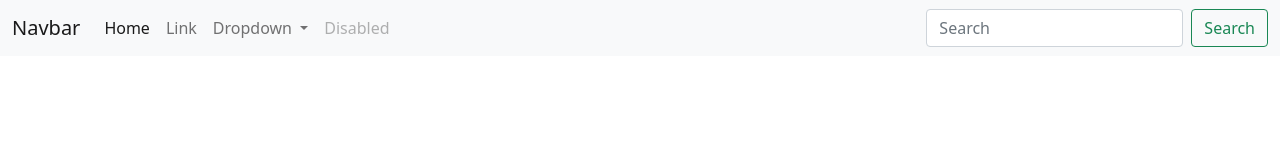
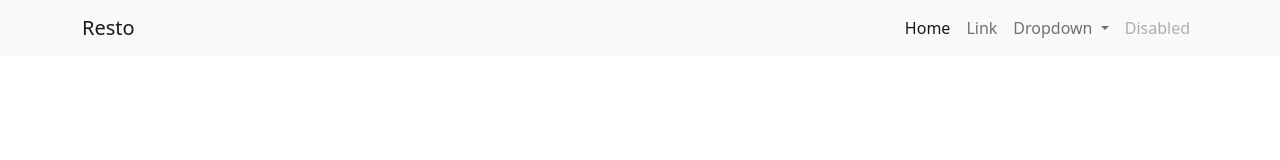
Before and after one commit to sayemhossain/resto, a plain HTML site: page index.html in a window 1280 px wide. Drawn offline with nearby package versions, Linux system fonts and the light colour scheme.

Commit message:
neew code

```diff
--- a/index.html
+++ b/index.html
@@ -14,13 +14,13 @@
   <body>
     <header>
       <nav class="navbar navbar-expand-lg navbar-light bg-light">
-        <div class="container-fluid">
-          <a class="navbar-brand" href="#">Navbar</a>
+        <div class="container">
+          <a class="navbar-brand" href="#">Resto</a>
           <button class="navbar-toggler" type="button" data-bs-toggle="collapse" data-bs-target="#navbarSupportedContent" aria-controls="navbarSupportedContent" aria-expanded="false" aria-label="Toggle navigation">
             <span class="navbar-toggler-icon"></span>
           </button>
           <div class="collapse navbar-collapse" id="navbarSupportedContent">
-            <ul class="navbar-nav me-auto mb-2 mb-lg-0">
+            <ul class="navbar-nav ms-auto mb-2 mb-lg-0">
               <li class="nav-item">
                 <a class="nav-link active" aria-current="page" href="#">Home</a>
               </li>
@@ -42,10 +42,7 @@
                 <a class="nav-link disabled">Disabled</a>
               </li>
             </ul>
-            <form class="d-flex">
-              <input class="form-control me-2" type="search" placeholder="Search" aria-label="Search">
-              <button class="btn btn-outline-success" type="submit">Search</button>
-            </form>
+
           </div>
         </div>
       </nav>
```
